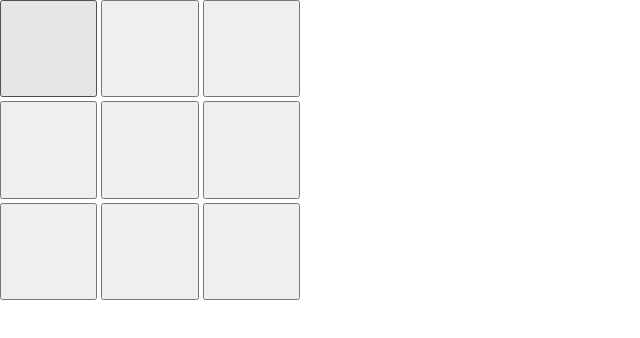
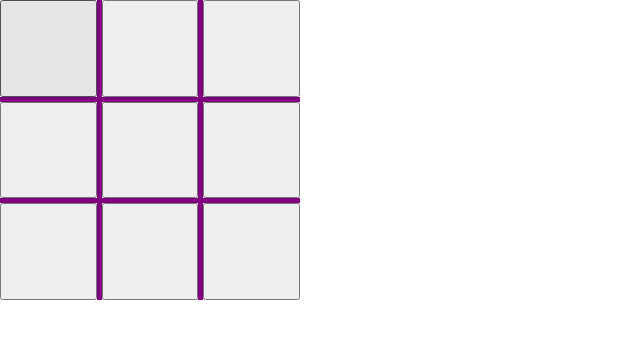
Before and after one commit to Larrys-code/Tic-Tac-Toe, a website: page index.html in a window 1280 px wide. Shown: the whole page, without its empty margins (0-640 px from the left). Drawn offline with Linux system fonts and the light colour scheme.

Commit message:
Add cross bars on the game board

```diff
--- a/scripts/app.js
+++ b/scripts/app.js
@@ -200,6 +200,22 @@ const displayGame = (() => {
         board.appendChild(cell);
       }
     }
+    for (let columnIndex = 2; columnIndex < 5; columnIndex += 2) {
+      const cross = document.createElement("div");
+      cross.classList.add("cross");
+      cross.style.gridRow = "1/-1";
+      cross.style.gridColumn = `${columnIndex}/${columnIndex + 1}`;
+      cross.ariaHidden = true;
+      board.appendChild(cross);
+    }
+    for (let rowIndex = 2; rowIndex < 5; rowIndex += 2) {
+      const cross = document.createElement("div");
+      cross.classList.add("cross");
+      cross.style.gridColumn = "1/-1";
+      cross.style.gridRow = `${rowIndex}/${rowIndex + 1}`;
+      cross.ariaHidden = true;
+      board.appendChild(cross);
+    }
     container.appendChild(board);
   };
   return { renderNewBoard };
--- a/styles/styles.css
+++ b/styles/styles.css
@@ -3,11 +3,23 @@
     padding: 0px;
 }
 
-.board {
+/* .board {
     display: grid;
     width: 300px;
     height: 300px;
     grid-template-columns: repeat(3, 1fr);
     grid-template-rows: repeat(3, 1fr);
     gap: 4px;
+} */
+
+.board {
+    display: grid;
+    width: 300px;
+    height: 300px;
+    grid-template-columns: 1fr 5px 1fr 5px 1fr;
+    grid-template-rows: 1fr 5px 1fr 5px 1fr;
 }
+
+.board .cross {
+    background-color: purple;
+}
```
